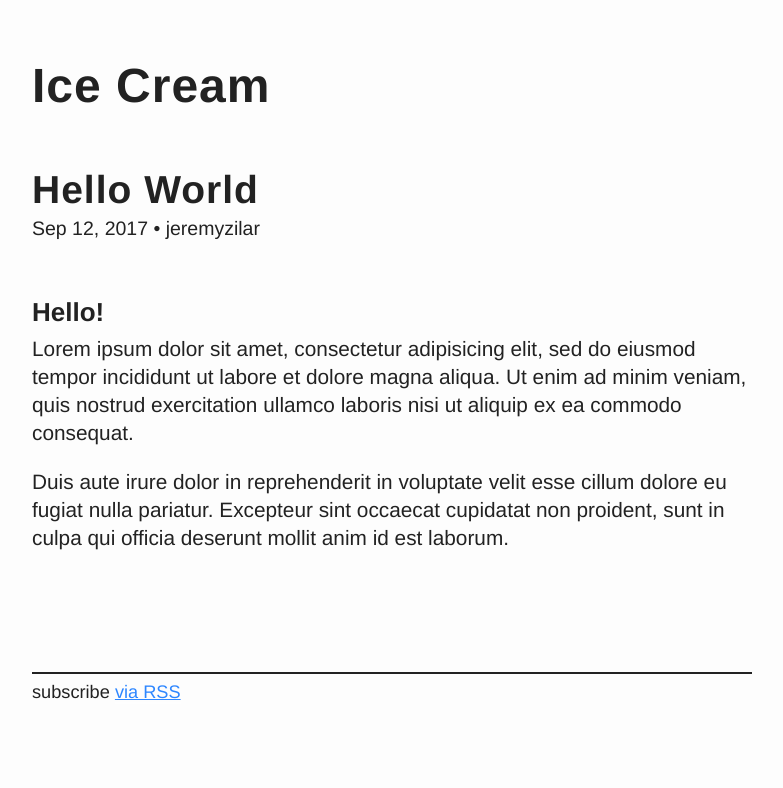
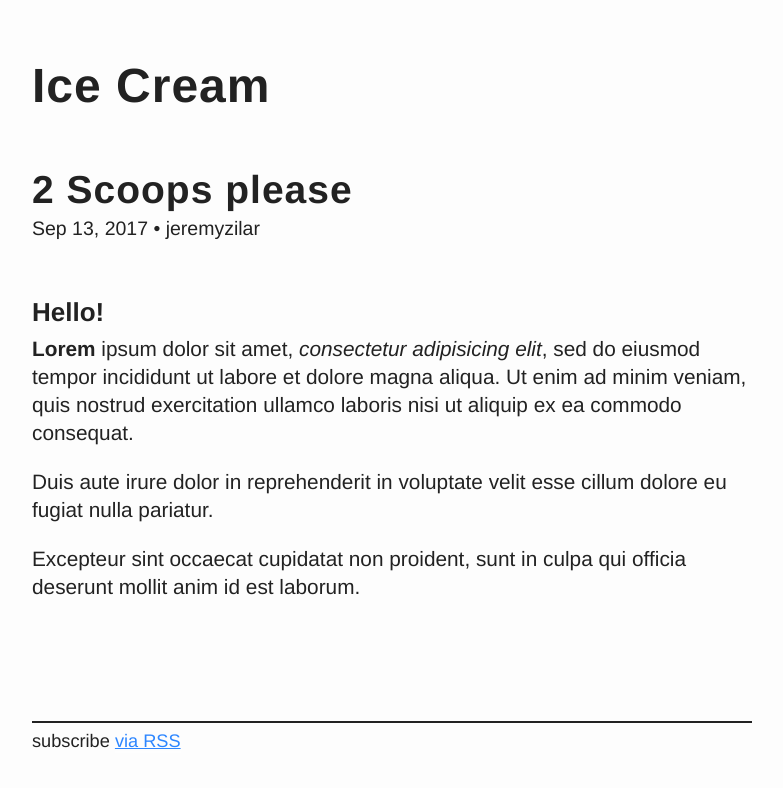
Before and after one commit to GSA/ice-cream, a Jekyll site: the page built from _posts/2017-09-11-hello-world.md, in a window 1280 px wide. Shown: the top 788 px of the page, without its empty margins (248-1031 px from the left). Built offline with Jekyll 4.4.1, drawn with Linux system fonts in a browser that asks for light colours.

Commit message:
Making some edits during the demo

```diff
--- a/_posts/2017-09-11-hello-world.md
+++ b/_posts/2017-09-11-hello-world.md
@@ -1,13 +1,15 @@
 ---
 layout: post
-title:  "Hello World"
-date:   2017-09-11 21:53:56 -0400
-categories: jekyll update
+title:  "2 Scoops please"
+date:   2017-09-12 21:53:56 -0400
+categories: vanilla cones
 author: jeremyzilar
 ---
 
 ## Hello!
 
-Lorem ipsum dolor sit amet, consectetur adipisicing elit, sed do eiusmod tempor incididunt ut labore et dolore magna aliqua. Ut enim ad minim veniam, quis nostrud exercitation ullamco laboris nisi ut aliquip ex ea commodo consequat.
+**Lorem** ipsum dolor sit amet, _consectetur adipisicing elit_, sed do eiusmod tempor incididunt ut labore et dolore magna aliqua. Ut enim ad minim veniam, quis nostrud exercitation ullamco laboris nisi ut aliquip ex ea commodo consequat.
 
-Duis aute irure dolor in reprehenderit in voluptate velit esse cillum dolore eu fugiat nulla pariatur. Excepteur sint occaecat cupidatat non proident, sunt in culpa qui officia deserunt mollit anim id est laborum.
+Duis aute irure dolor in reprehenderit in voluptate velit esse cillum dolore eu fugiat nulla pariatur.
+
+Excepteur sint occaecat cupidatat non proident, sunt in culpa qui officia deserunt mollit anim id est laborum.
```
